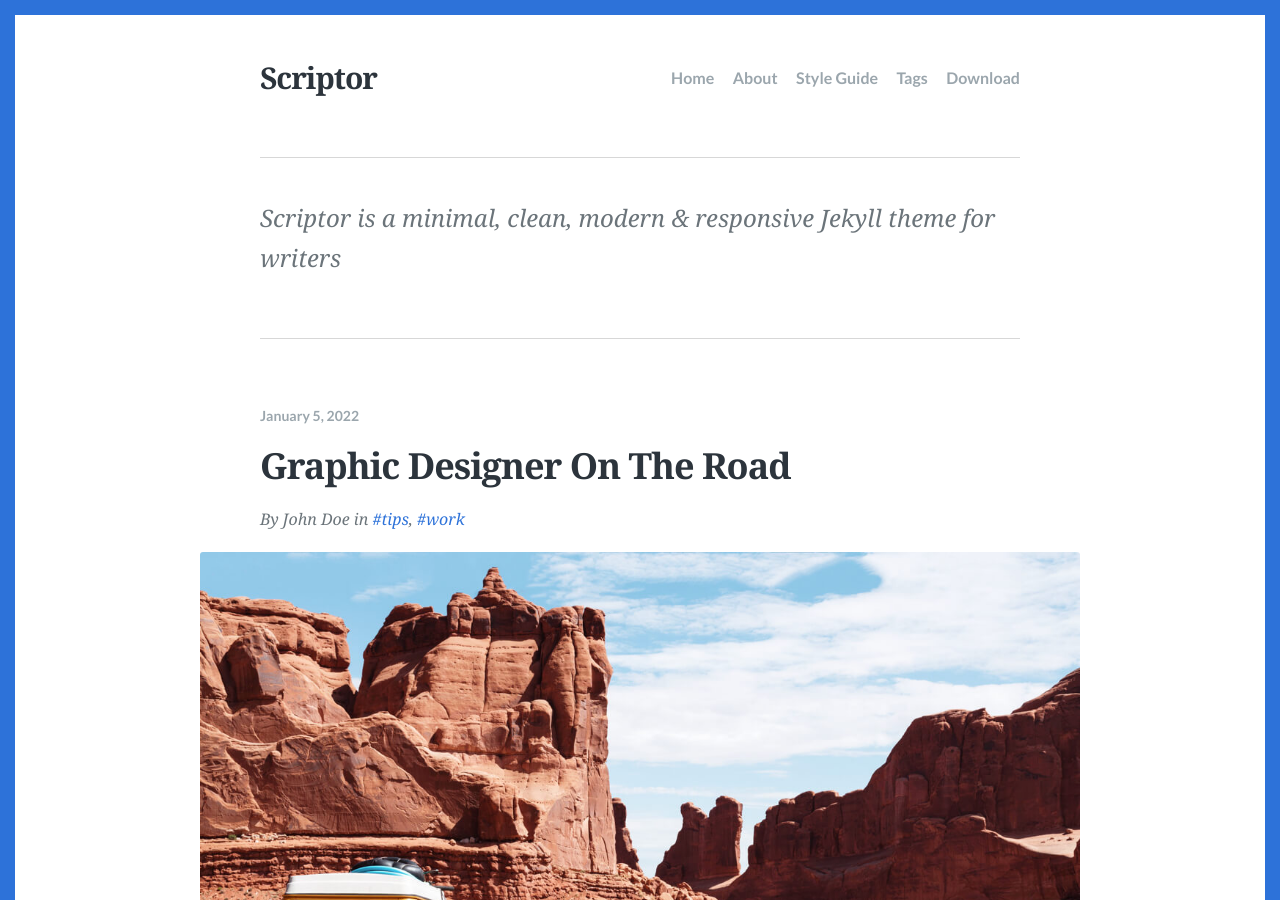
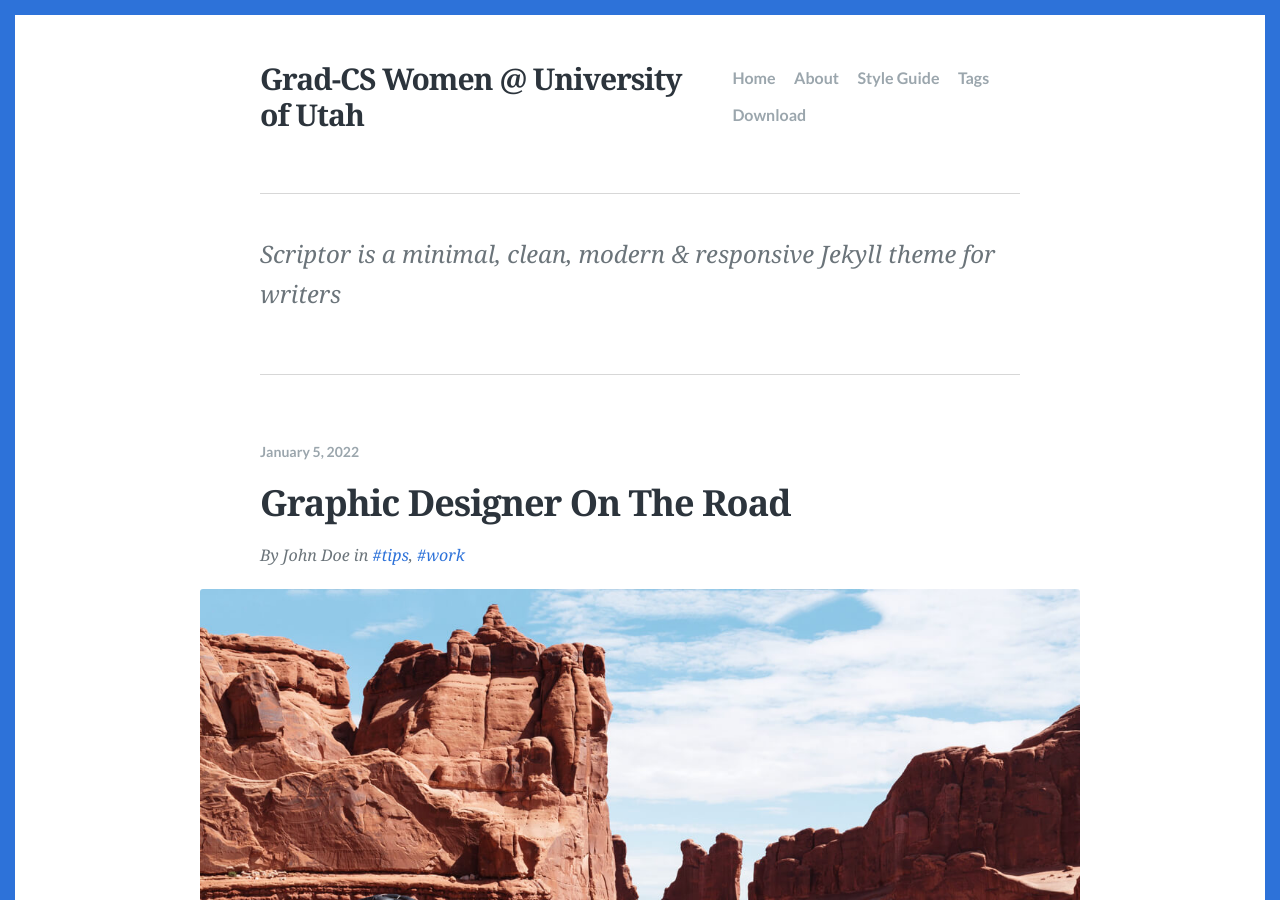
Before and after one commit to gradCSwomen-utah/gradCSwomen-utah.github.io, a Jekyll site: the page built from index.html, in a window 1280 px wide and 900 px high. Built offline with Jekyll 4.4.1, drawn with Linux system fonts in a browser that asks for light colours; some web fonts are replaced; the list of posts is cut into pages by our own code.

Commit message:
Update _config.yml

```diff
--- a/_config.yml
+++ b/_config.yml
@@ -9,7 +9,7 @@
 lang: en-US
 
 # Site title
-title: "Scriptor"
+title: "Grad-CS Women @ University of Utah"
 
 # A description of your site for meta tag, search engine results.
 description: "Scriptor is a minimal, clean, modern & responsive Jekyll theme for writers"
```
